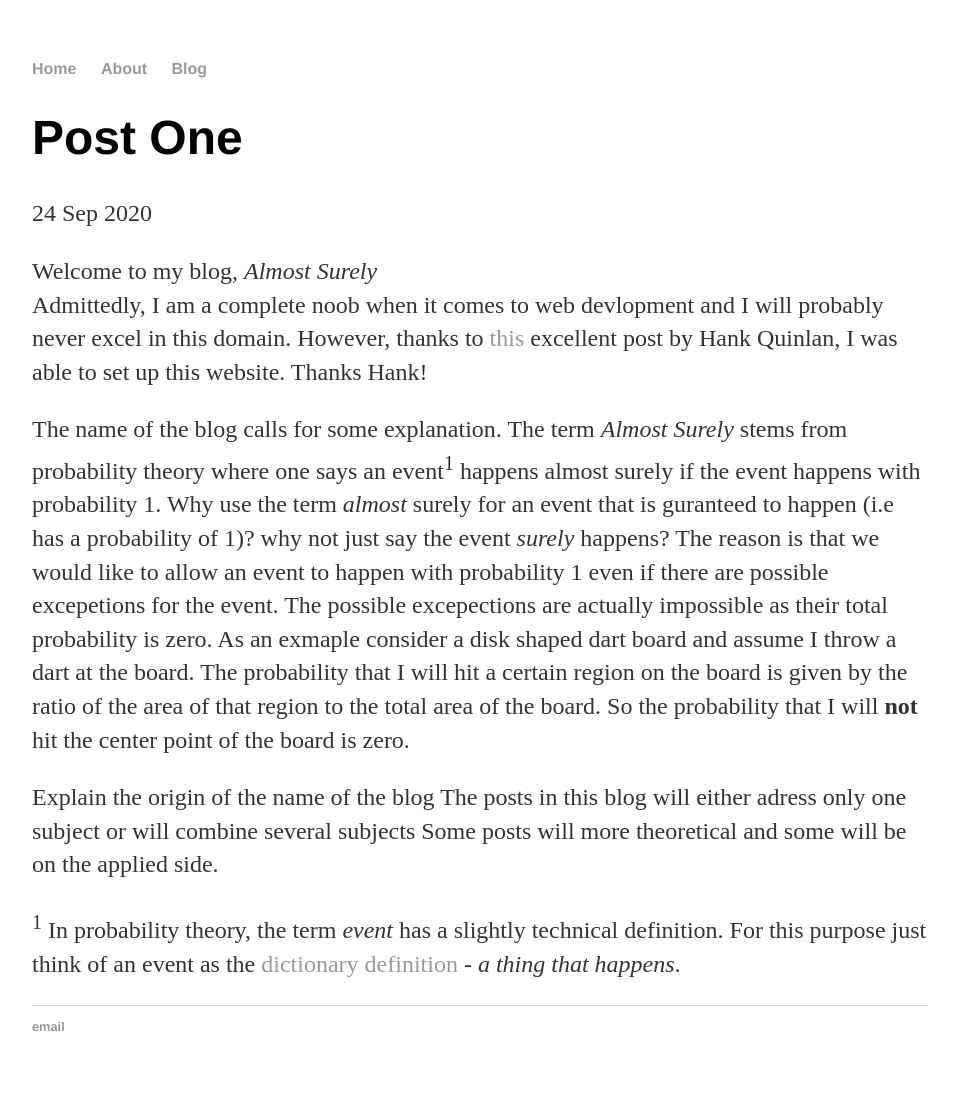
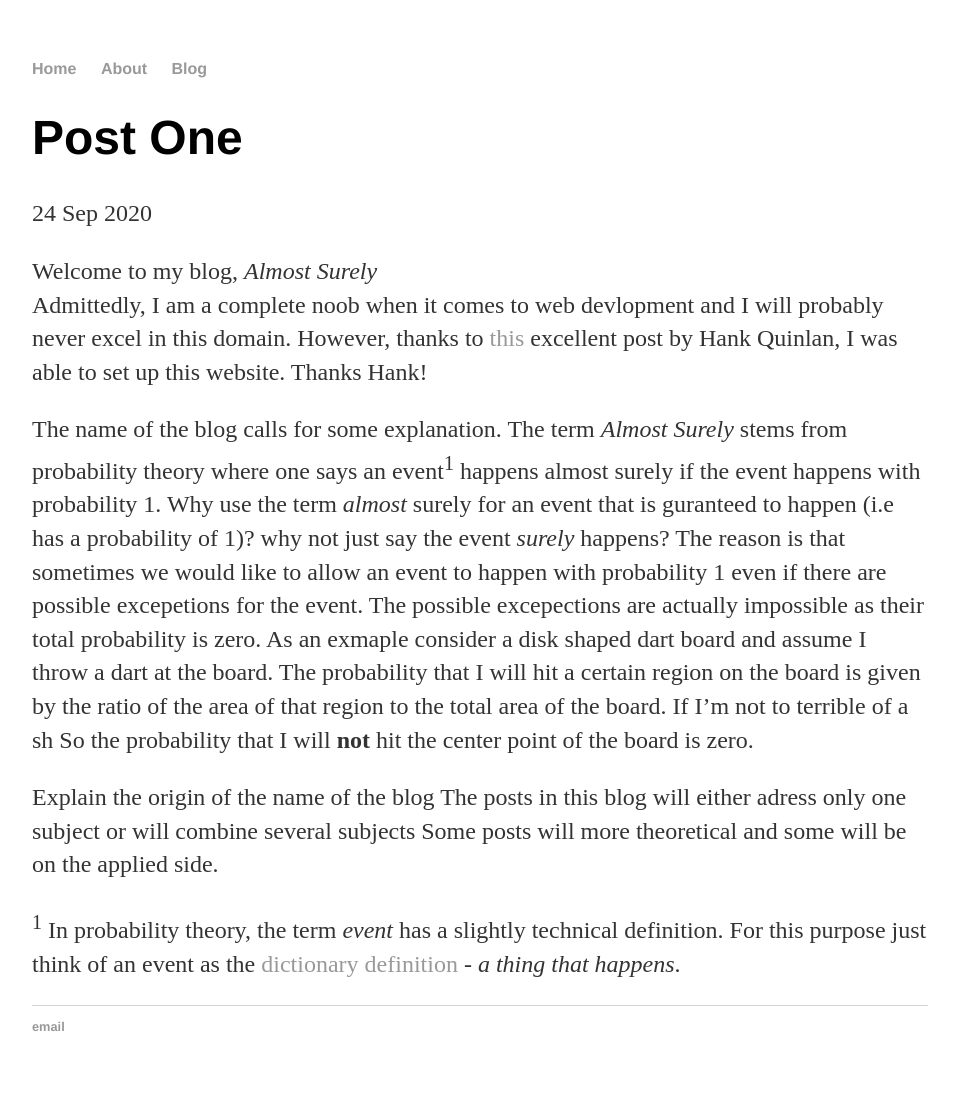
Before and after one commit to nirryde/nirryde.github.io, a Jekyll site: the page built from _posts/2020-09-24-post one.md, in a window 1280 px wide. Shown: the whole page, without its empty margins (160-1119 px from the left). Built offline with Jekyll 4.4.1, drawn with Linux system fonts in a browser that asks for light colours.

Commit message:
Update 2020-09-24-post one.md

```diff
--- a/_posts/2020-09-24-post one.md
+++ b/_posts/2020-09-24-post one.md
@@ -7,7 +7,7 @@
 Welcome to my blog, *Almost Surely* <br />
 Admittedly, I am a complete noob when it comes to web devlopment and I will probably never excel in this domain. However, thanks to <a href="http://jmcglone.com/guides/github-pages/#css">this</a> excellent post by Hank Quinlan, I was able to set up this website. Thanks Hank!
 
-The name of the blog calls for some explanation. The term *Almost Surely* stems from probability theory where one says an event<sup>1</sup> happens almost surely if the event happens with probability 1. Why use the term *almost* surely for an event that is guranteed to happen (i.e has a probability of 1)? why not just say the event *surely* happens? The reason is that we would like to allow an event to happen with probability 1 even if there are possible excepetions for the event. The possible excepections are actually impossible as their total probability is zero. As an exmaple consider a disk shaped dart board and assume I throw a dart at the board. The probability that I will hit a certain region on the board is given by the ratio of the area of that region to the total area of the board. So the probability that I will **not** hit the center point of the board is zero.
+The name of the blog calls for some explanation. The term *Almost Surely* stems from probability theory where one says an event<sup>1</sup> happens almost surely if the event happens with probability 1. Why use the term *almost* surely for an event that is guranteed to happen (i.e has a probability of 1)? why not just say the event *surely* happens? The reason is that sometimes we would like to allow an event to happen with probability 1 even if there are possible excepetions for the event. The possible excepections are actually impossible as their total probability is zero. As an exmaple consider a disk shaped dart board and assume I throw a dart at the board. The probability that I will hit a certain region on the board is given by the ratio of the area of that region to the total area of the board. If I'm not to terrible of a sh So the probability that I will **not** hit the center point of the board is zero.
 
 
 Explain the origin of the name of the blog
```
